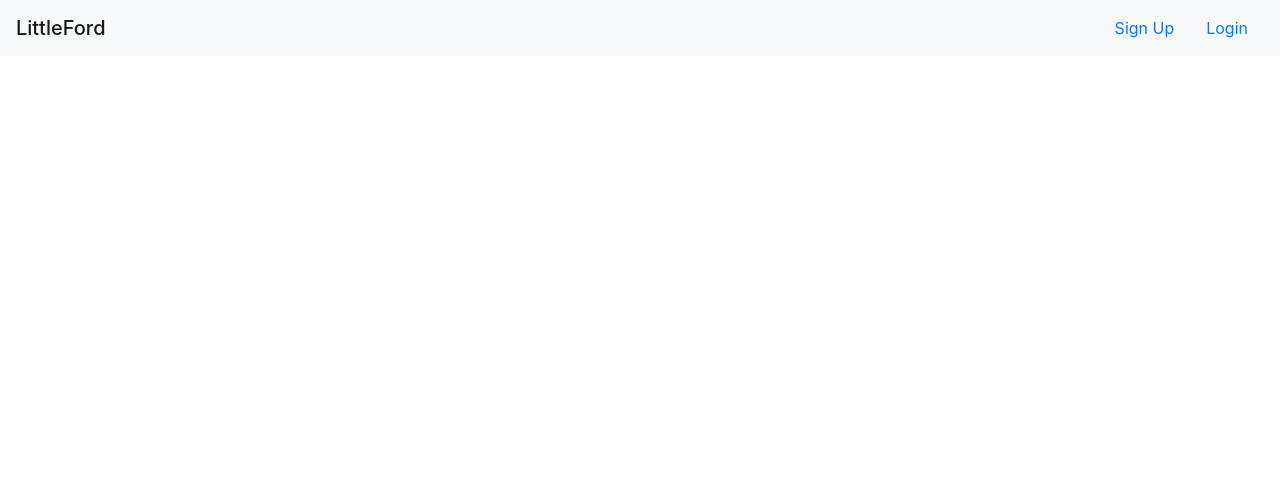
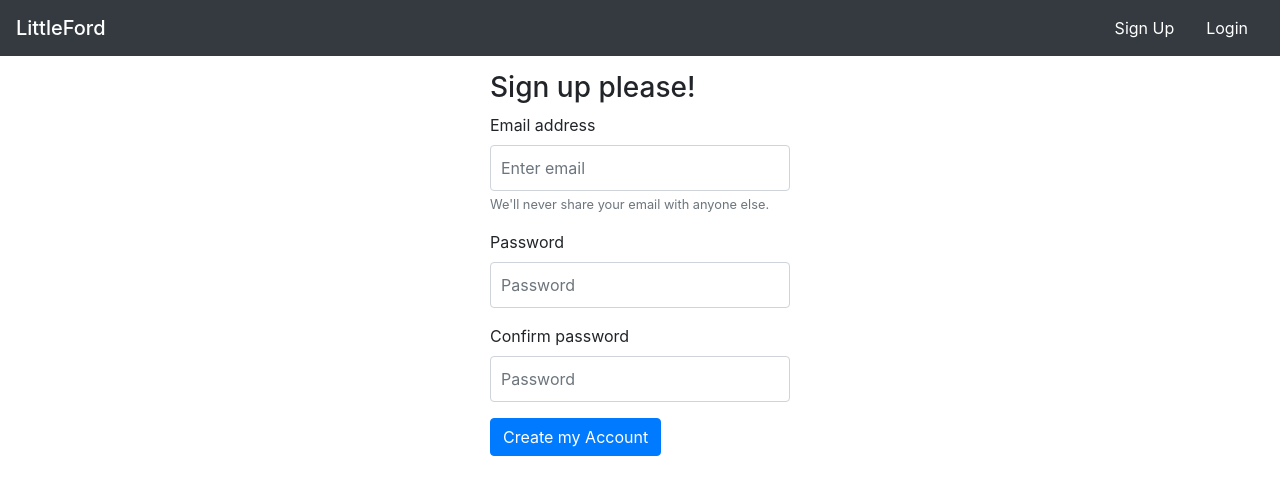
Before and after one commit to kanavsharma1/littleford-blog, an Angular app: page /signup in a window 1280 px wide. Shown: the top 494 px of the page. Built offline with nearby package versions, Linux system fonts and the light colour scheme.

Commit message:
basic changes and some css

```diff
--- a/src/app/authentication/signup/signup.component.css
+++ b/src/app/authentication/signup/signup.component.css
@@ -0,0 +1,23 @@
+body {
+    display: -ms-flexbox;
+    display: flex;
+    -ms-flex-align: center;
+    align-items: center;
+    padding-top: 40px;
+    padding-bottom: 40px;
+    background-color: #f5f5f5;
+  }
+
+  .signup-form{
+        width: 100%;
+        max-width: 330px;
+        padding: 15px;
+        margin: auto;
+      }
+      .signup-form .form-control {
+        position: relative;
+        box-sizing: border-box;
+        height: auto;
+        padding: 10px;
+        font-size: 16px;
+      }
--- a/src/app/authentication/signup/signup.component.html
+++ b/src/app/authentication/signup/signup.component.html
@@ -0,0 +1,19 @@
+<form class="signup-form">
+    <h3>Sign up please!</h3>
+    <div class="form-group">
+        <label for="exampleInputEmail1">Email address</label>
+        <input type="email" class="form-control" id="exampleInputEmail1" aria-describedby="emailHelp"
+            placeholder="Enter email">
+        <small id="emailHelp" class="form-text text-muted">We'll never share your email with anyone else.</small>
+    </div>
+    <div class="form-group">
+        <label for="exampleInputPassword1">Password</label>
+        <input type="password" class="form-control" id="exampleInputPassword1" placeholder="Password">
+    </div>
+    <div class="form-group">
+        <label for="exampleInputPassword1">Confirm password</label>
+        <input type="password" class="form-control" id="exampleInputPassword1" placeholder="Password">
+    </div>
+
+    <button type="submit" class="btn btn-primary">Create my Account</button>
+</form>
--- a/src/app/authentication/signup/signup.component.ts
+++ b/src/app/authentication/signup/signup.component.ts
@@ -5,11 +5,8 @@
   templateUrl: './signup.component.html',
   styleUrls: ['./signup.component.css']
 })
-export class SignupComponent implements OnInit {
+export class SignupComponent {
 
   constructor() { }
 
-  ngOnInit() {
-  }
-
 }
--- a/src/app/header/header.component.html
+++ b/src/app/header/header.component.html
@@ -1,12 +1,12 @@
-<nav class="navbar navbar-light bg-light">
+<nav class="navbar navbar-dark bg-dark">
 
     <a routerLink="/"><span class="navbar-brand mb-0 h1">LittleFord</span></a>
     <ul class="nav justify-content-end">
-        <li class="nav-item">
-            <a class="nav-link" routerLink="/signup">Sign Up</a>
+        <li class="nav-item ">
+            <a class="nav-link text-white" routerLink="/signup">Sign Up</a>
         </li>
         <li class="nav-item">
-            <a class="nav-link" routerLink="/login">Login</a>
+            <a class="nav-link text-white" routerLink="/login">Login</a>
         </li>
     </ul>
 </nav>
--- /dev/null
+++ b/src/app/models/user.ts
@@ -0,0 +1,5 @@
+export interface UserModel {
+    id: string;
+    email: string;
+    password: string;
+}
```
